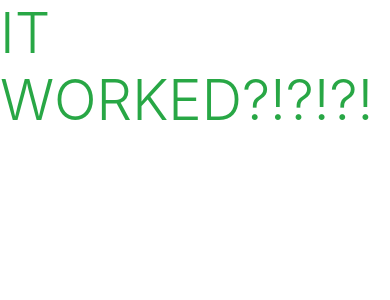
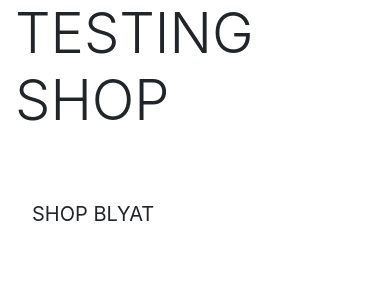
Before and after one commit to Code-Institute-Submissions/Django-milestone-project-P2, a Django app: page / in a window 390 px wide. Shown: the top 300 px of the page. Run offline with Django 3.2, Linux system fonts and the light colour scheme; some libraries are stand-ins or nearby versions.

Commit message:
added index page content

```diff
--- a/gfxshop/home/templates/home/index.html
+++ b/gfxshop/home/templates/home/index.html
@@ -1,5 +1,26 @@
-{% extends "base.html" %} {% load static %} {% block content %}
+{% extends "base.html" %} {% load static %} {% block page_header %}
+<div class="container header-container">
+    <div class="row">
+        <div class="col">
 
-<h1 class="display-4 text-success">IT WORKED?!?!?!</h1>
+        </div>
+    </div>
+</div>
+{% endblock %} {% block content %}
+
+<div class="container h-100">
+    <div class="row h-100">
+        <div class="col-7 col-md-6 my-auto">
+            <h1 class="display-4 logo-font text-black">
+                TESTING SHOP
+            </h1>
+            <div class="my-5">
+                <h4>
+                    <a href="" class="shop-now-button btn btn-lg rounded-0 text-uppercase py-3">SHOP BLYAT</a>
+                </h4>
+            </div>
+        </div>
+    </div>
+</div>
 
 {% endblock %}
--- a/gfxshop/templates/base.html
+++ b/gfxshop/templates/base.html
@@ -15,7 +15,7 @@
     <script src="https://stackpath.bootstrapcdn.com/bootstrap/4.4.1/js/bootstrap.min.js" integrity="sha384-wfSDF2E50Y2D1uUdj0O3uMBJnjuUD4Ih7YwaYd1iqfktj0Uod8GCExl3Og8ifwB6" crossorigin="anonymous"></script>
     {% endblock %} {% block extra_js %} {% endblock %}
 
-    <title>Boutique Ado {% block extra_title %}{% endblock %}</title>
+    <title>GFXSHOP {% block extra_title %}{% endblock %}</title>
 </head>
 
 <body>
```
